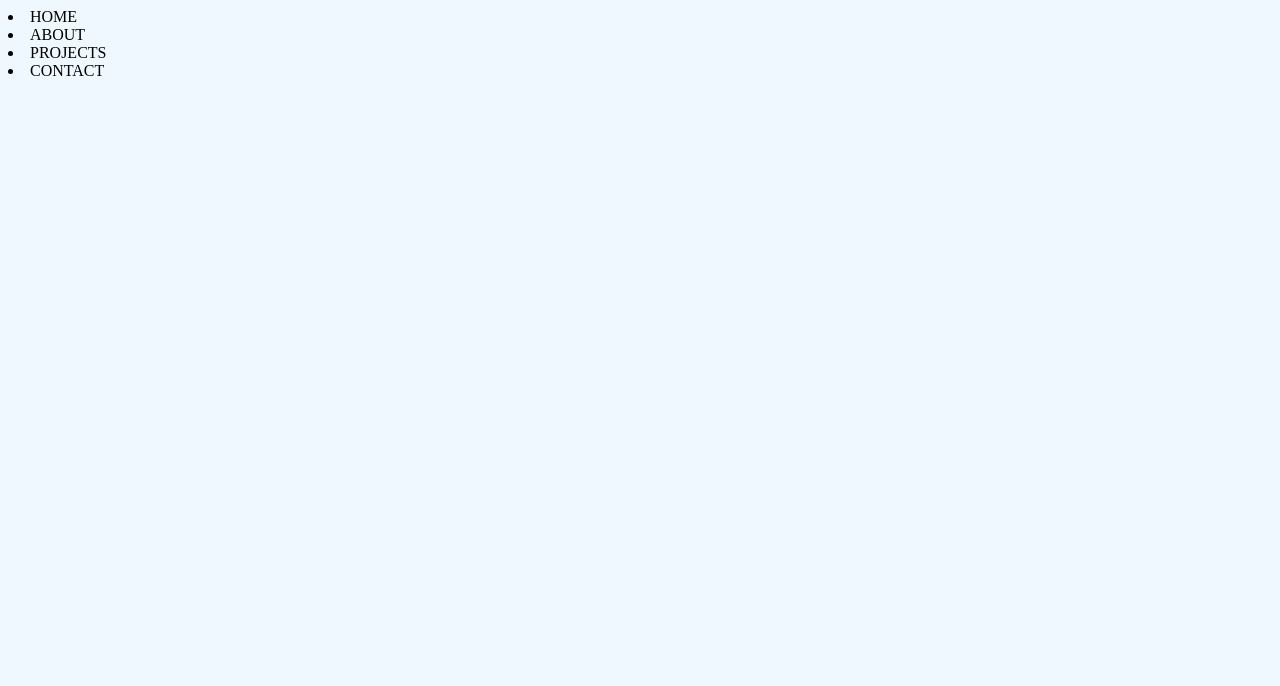
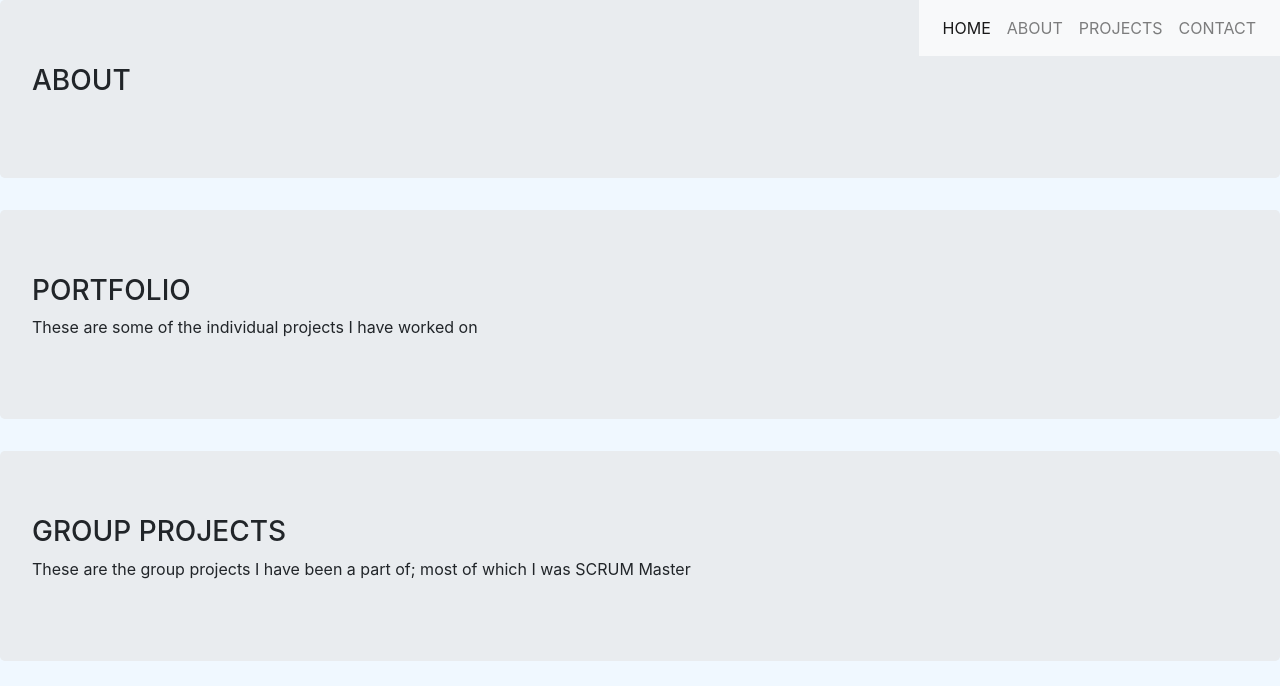
Before and after one commit to estherndichu/portfolio, a plain HTML site: page index.html in a window 1280 px wide. Shown: the top 686 px of the page. Drawn offline with nearby package versions, Linux system fonts and the light colour scheme.

Commit message:
additional lines

```diff
--- a/styles.css
+++ b/css/styles.css
@@ -1,3 +1,6 @@
 body{
     background-color: aliceblue;
 }
+#navbar{
+    float: right;
+}
--- a/index.html
+++ b/index.html
@@ -1,18 +1,52 @@
 <!DOCTYPE html>
 <html lang="en">
+
 <head>
     <meta charset="UTF-8">
     <meta http-equiv="X-UA-Compatible" content="IE=edge">
     <meta name="viewport" content="width=device-width, initial-scale=1.0">
-    <link rel="stylesheet" href="./styles.css">
-    <title>ESTHER'S PORTFOLIO</title>
+    <link rel="stylesheet" href="https://cdn.jsdelivr.net/npm/bootstrap@4.6.1/dist/css/bootstrap.min.css"
+        integrity="sha384-zCbKRCUGaJDkqS1kPbPd7TveP5iyJE0EjAuZQTgFLD2ylzuqKfdKlfG/eSrtxUkn" crossorigin="anonymous">
+    <link rel="stylesheet" href="css/styles.css">
+    <title>ESTHER NDICHU</title>
 </head>
+
 <body>
-    <nav>
-        <li>HOME</li>
-        <li>ABOUT</li>
-        <li>PROJECTS</li>
-        <li>CONTACT</li>
+    <nav class="navbar navbar-expand-lg navbar-light bg-light" id="navbar">
+        <div class="collapse navbar-collapse" id="navbarText">
+            <ul class="navbar-nav mr-auto">
+                <li class="nav-item active">
+                    <a class="nav-link" href="#">HOME</a>
+                </li>
+                <li class="nav-item">
+                    <a class="nav-link" href="#">ABOUT</a>
+                </li>
+                <li class="nav-item">
+                    <a class="nav-link" href="#">PROJECTS</a>
+                </li>
+                <li class="nav-item">
+                    <a class="nav-link" href="#">CONTACT</a>
+                </li>
+            </ul>
+        </div>
     </nav>
+    <div id="about" class="jumbotron">
+        <h3>ABOUT</h3>
+        <p></p>
+    </div>
+    <div id="portfolio" class="jumbotron">
+        <h3>PORTFOLIO</h3>
+        <p>These are some of the individual projects I have worked on</p>
+    </div>
+    <div class="jumbotron">
+        <h3>GROUP PROJECTS</h3>
+        <p>These are the group projects I have been a part of; most of which I was SCRUM Master</p>
+    </div>
+    <div id="contact">
+        <footer class="container">
+            <h4>CONTACT</h4>
+        </footer>
+    </div>
 </body>
+
 </html>
```
